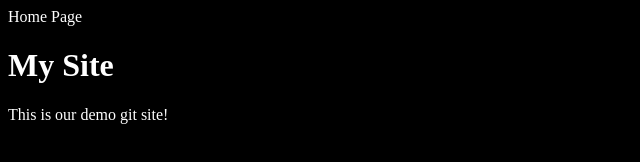
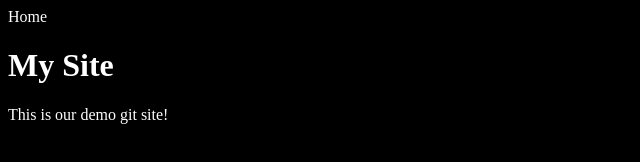
Before and after one commit to jtpaplham/html-git-demo, a plain HTML site: page index.html in a window 1280 px wide. Shown: the full height of the page, 0-640 px from the left. Drawn offline with Linux system fonts and the light colour scheme.

Commit message:
(Fake team member)Remove unnecessary word "Page" from header

```diff
--- a/index.html
+++ b/index.html
@@ -9,7 +9,7 @@
     <link rel="stylesheet" href="style.css" />
   </head>
   <body>
-    <header>Home Page</header>
+    <header>Home</header>
     <h1>My Site</h1>
     <p>This is our demo git site!</p>
   </body>
```
